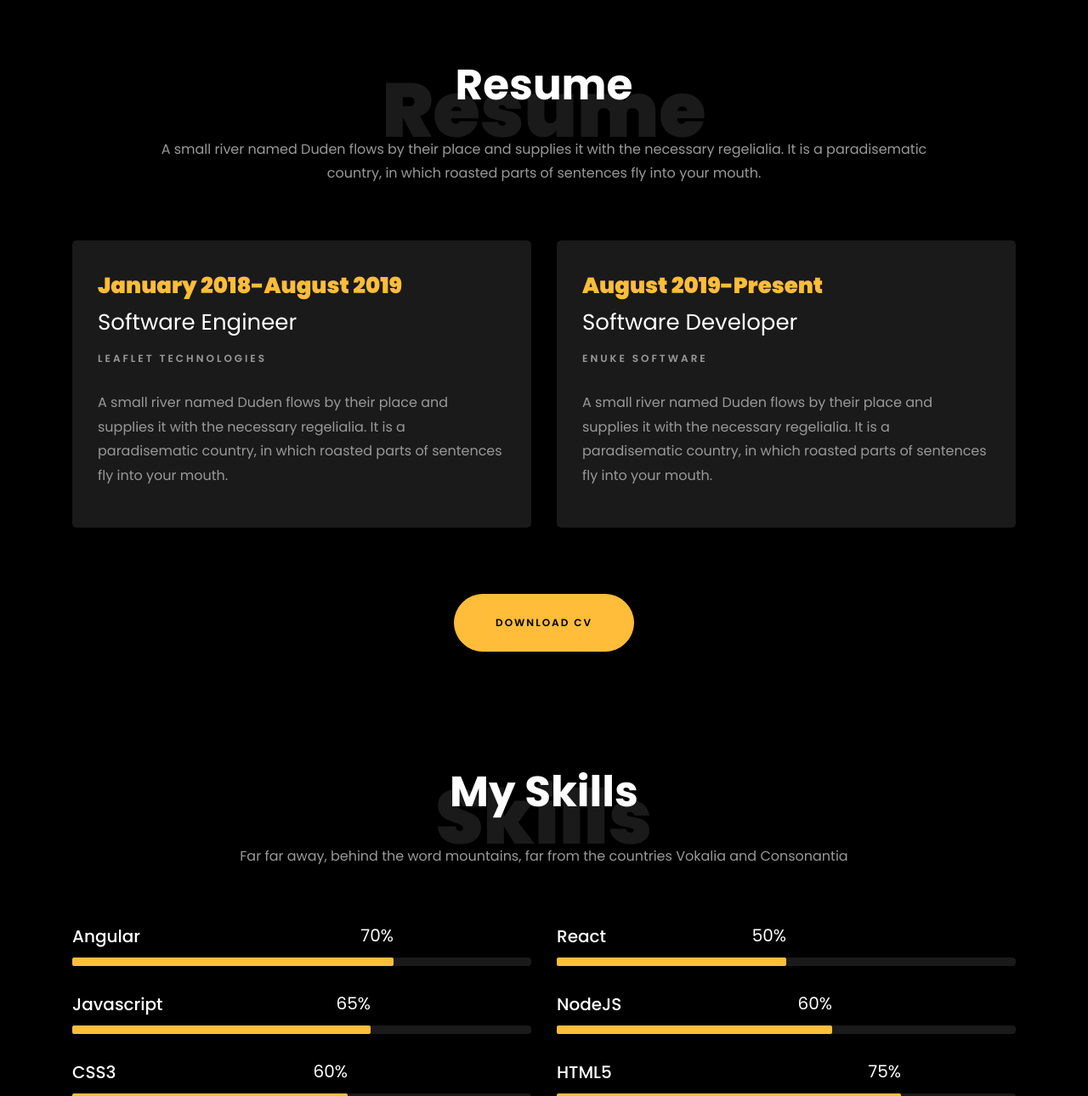
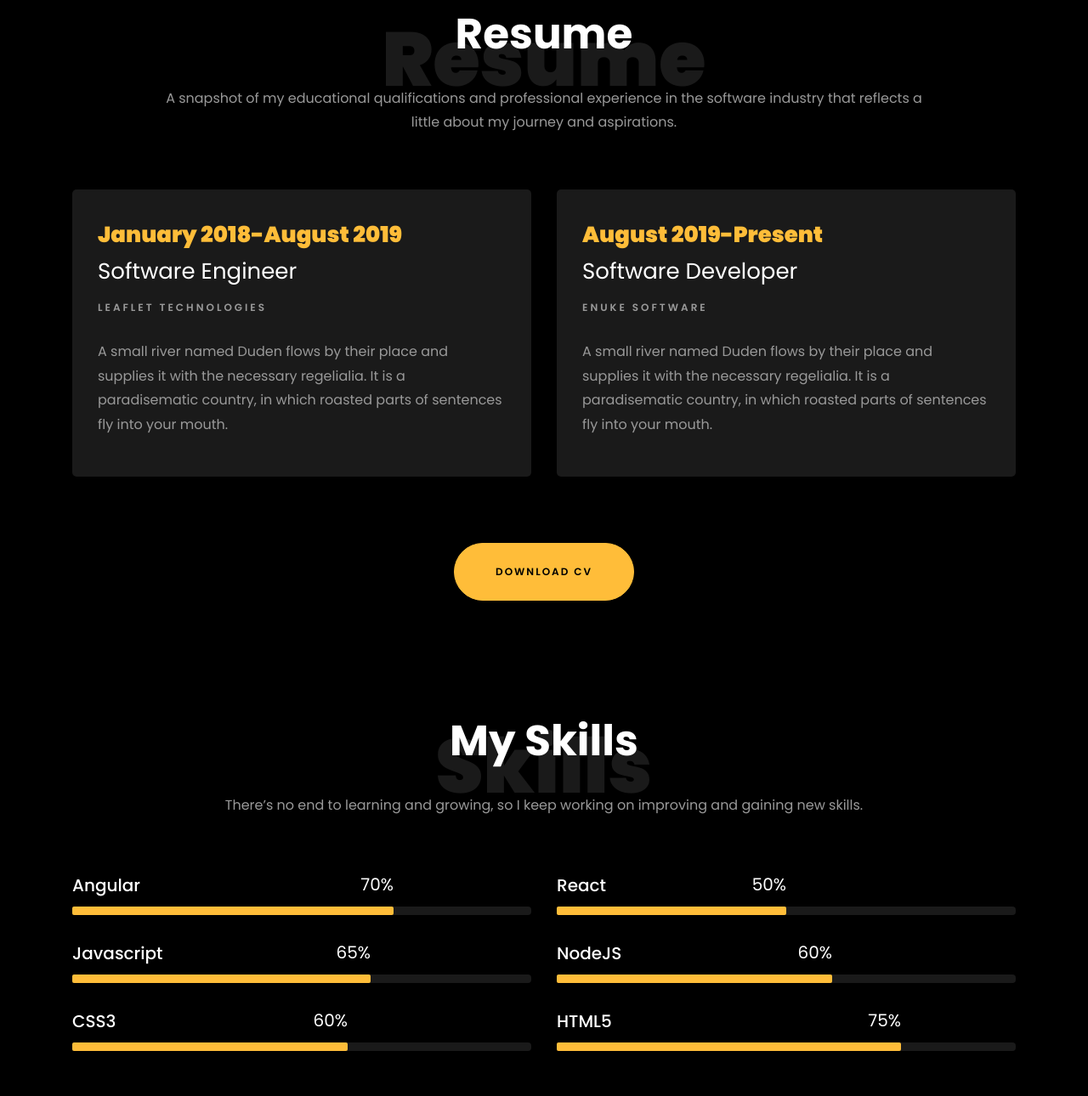
Before and after one commit to sijusamson/Personal-Website, a plain HTML site: page index.html in a window 1280 px wide. Shown: the part 1510-2800 px from the top of the page at 85% size. Drawn offline with Linux system fonts and the light colour scheme; files whose address does not match are found by name.

Commit message:
Wrote Resume, my skills, my projects, my blog, contact me

```diff
--- a/index.html
+++ b/index.html
@@ -81,7 +81,7 @@
 					<div class="row d-flex no-gutters slider-text align-items-end justify-content-end"
 						data-scrollax-parent="true">
 						<div class="one-third js-fullheight order-md-last img"
-							style="background-image:url(images/bg_2.png);">
+							style="background-image:url(images/test.jpg);">
 							<div class="overlay"></div>
 						</div>
 						<div class="one-forth d-flex align-items-center ftco-animate"
@@ -128,10 +128,10 @@
 					</div>
 					<div class="counter-wrap ftco-animate d-flex mt-md-3">
 						<div class="text">
-							<p class="mb-4">
+							<!-- <p class="mb-4">
 								<span class="number" data-number="10">0</span>
 								<span>Project complete</span>
-							</p>
+							</p> -->
 							<p><a href="#" class="btn btn-primary py-3 px-3">Download CV</a></p>
 						</div>
 					</div>
@@ -146,8 +146,7 @@
 				<div class="col-md-10 heading-section text-center ftco-animate">
 					<h1 class="big big-2">Resume</h1>
 					<h2 class="mb-4">Resume</h2>
-					<p>A small river named Duden flows by their place and supplies it with the necessary regelialia. It
-						is a paradisematic country, in which roasted parts of sentences fly into your mouth.</p>
+					<p>A snapshot of my educational qualifications and professional experience in the software industry that reflects a little about my journey and aspirations.</p>
 				</div>
 			</div>
 			<div class="row">
@@ -287,7 +286,7 @@
 				<div class="col-md-12 heading-section text-center ftco-animate">
 					<h1 class="big big-2">Skills</h1>
 					<h2 class="mb-4">My Skills</h2>
-					<p>Far far away, behind the word mountains, far from the countries Vokalia and Consonantia</p>
+					<p>There’s no end to learning and growing, so I keep working on improving and gaining new skills.</p>
 				</div>
 			</div>
 			<div class="row">
@@ -367,8 +366,8 @@
 			<div class="row justify-content-center pb-5">
 				<div class="col-md-12 heading-section text-center ftco-animate">
 					<h1 class="big big-2">Projects</h1>
-					<h2 class="mb-4">Our Projects</h2>
-					<p>Far far away, behind the word mountains, far from the countries Vokalia and Consonantia</p>
+					<h2 class="mb-4">My Projects</h2>
+					<p>My personal contributions and creativity outside my office work arena motivate me to grow professionally.</p>
 				</div>
 			</div>
 			<div class="row">
@@ -442,7 +441,7 @@
 				<div class="col-md-7 heading-section text-center ftco-animate">
 					<h1 class="big big-2">Blog</h1>
 					<h2 class="mb-4">My Blog</h2>
-					<p>Far far away, behind the word mountains, far from the countries Vokalia and Consonantia</p>
+					<p>Get to know me better by reading about my life experiences and stories in my blog posts.</p>
 				</div>
 			</div>
 			<div class="row d-flex">
@@ -562,7 +561,7 @@
 				<div class="col-md-7 heading-section text-center ftco-animate">
 					<h1 class="big big-2">Contact</h1>
 					<h2 class="mb-4">Contact Me</h2>
-					<p>Far far away, behind the word mountains, far from the countries Vokalia and Consonantia</p>
+					<p>Have any questions for me, fancy saying ‘Hi’, or want to view my profiles, feel free to click the below links.</p>
 				</div>
 			</div>
 
```
Also changed, not shown: images/test.jpg (added).
